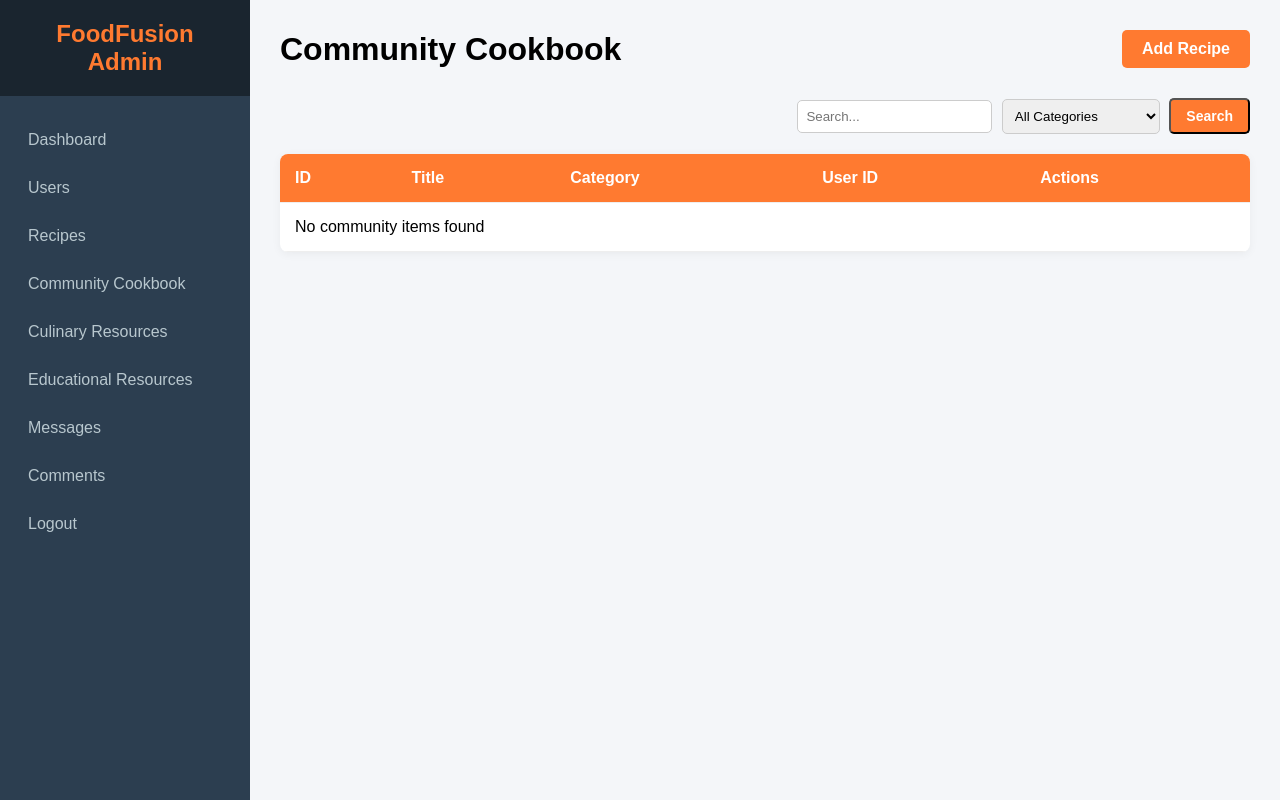
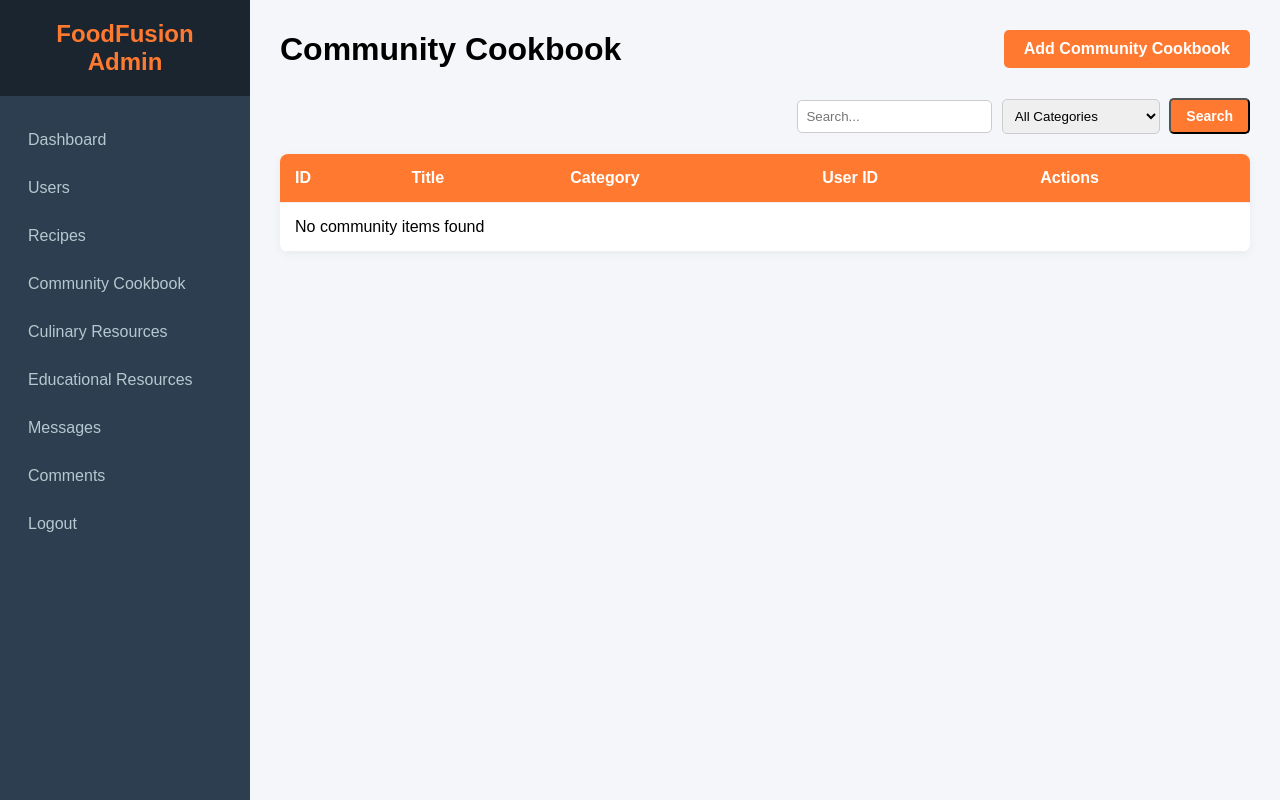
Before and after one commit to kyawzinwindev/FoodFusionApp, a PHP site: page /admin/community_cookbook.php in a window 1280 px wide. Run offline with PHP 8.4, Linux system fonts and the light colour scheme; the visitor is signed in with stand-in values (Sample User, id 1); data that the repository does not hold is empty.

Commit message:
chore: minor changes

```diff
--- a/admin/community_cookbook.php
+++ b/admin/community_cookbook.php
@@ -17,7 +17,7 @@ include("auth_check.php");
         <button class="admin-hamburger" id="adminBurger">☰</button>
         <div class="admin-header">
             <h1>Community Cookbook</h1>
-            <a href="community_cookbook_create.php" class="admin-btn">Add Recipe</a>
+            <a href="community_cookbook_create.php" class="admin-btn">Add Community Cookbook</a>
         </div>
 
         <?php if(isset($_GET['msg'])): ?>
```
